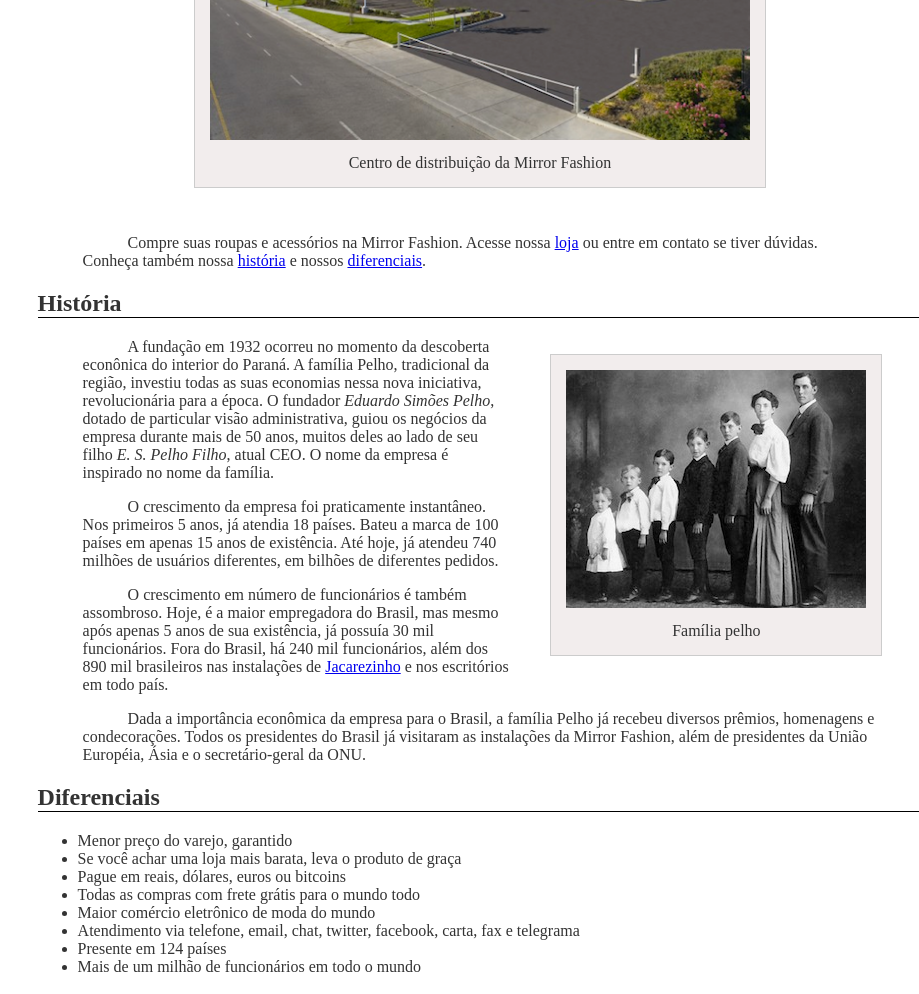
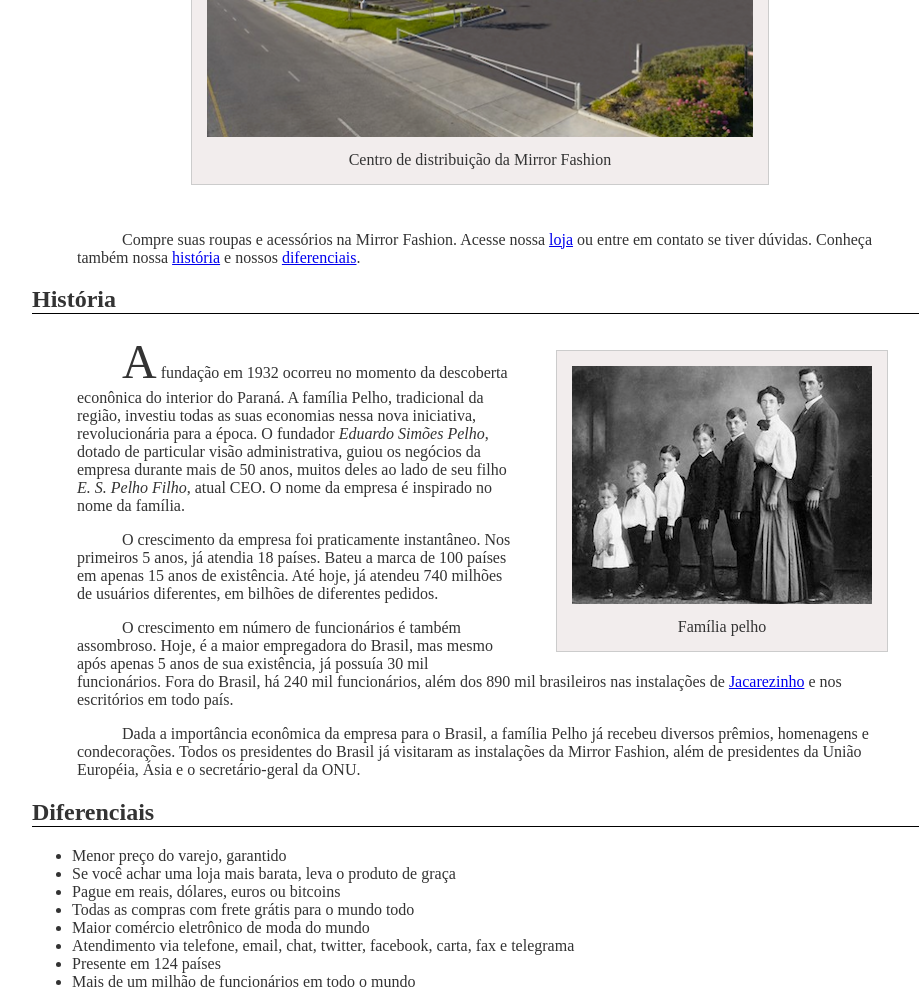
Before and after one commit to fernode/mirrorFashion, a plain HTML site: page sobre.html in a window 1280 px wide. Shown: the part 566-1560 px from the top of the page, without its empty margins (160-1079 px from the left). Drawn offline with Linux system fonts and the light colour scheme.

Commit message:
Novo estilo

```diff
--- a/css/sobre.css
+++ b/css/sobre.css
@@ -1,4 +1,6 @@
 body {
+    margin: 0px;
+    padding: 0px;
     color: #333333;
     font-family: "Lucida Sans Unicode", "Lucida Grande" sans-serif;
 }
@@ -105,6 +107,21 @@ footer .container {
     background: url('../img/googleplus.png');
 }
 
+.historia figure+p::first-letter {
+    font-size: 3em;
+}
+
+/*Seletores
+
+p:first-letter {
+    font-weight: bold;
+}
+
+h1+p {
+    text-indent: 0;
+}
+*/
+
 /*Mobile*/
 
 @media(max-width: 980px) {
```
